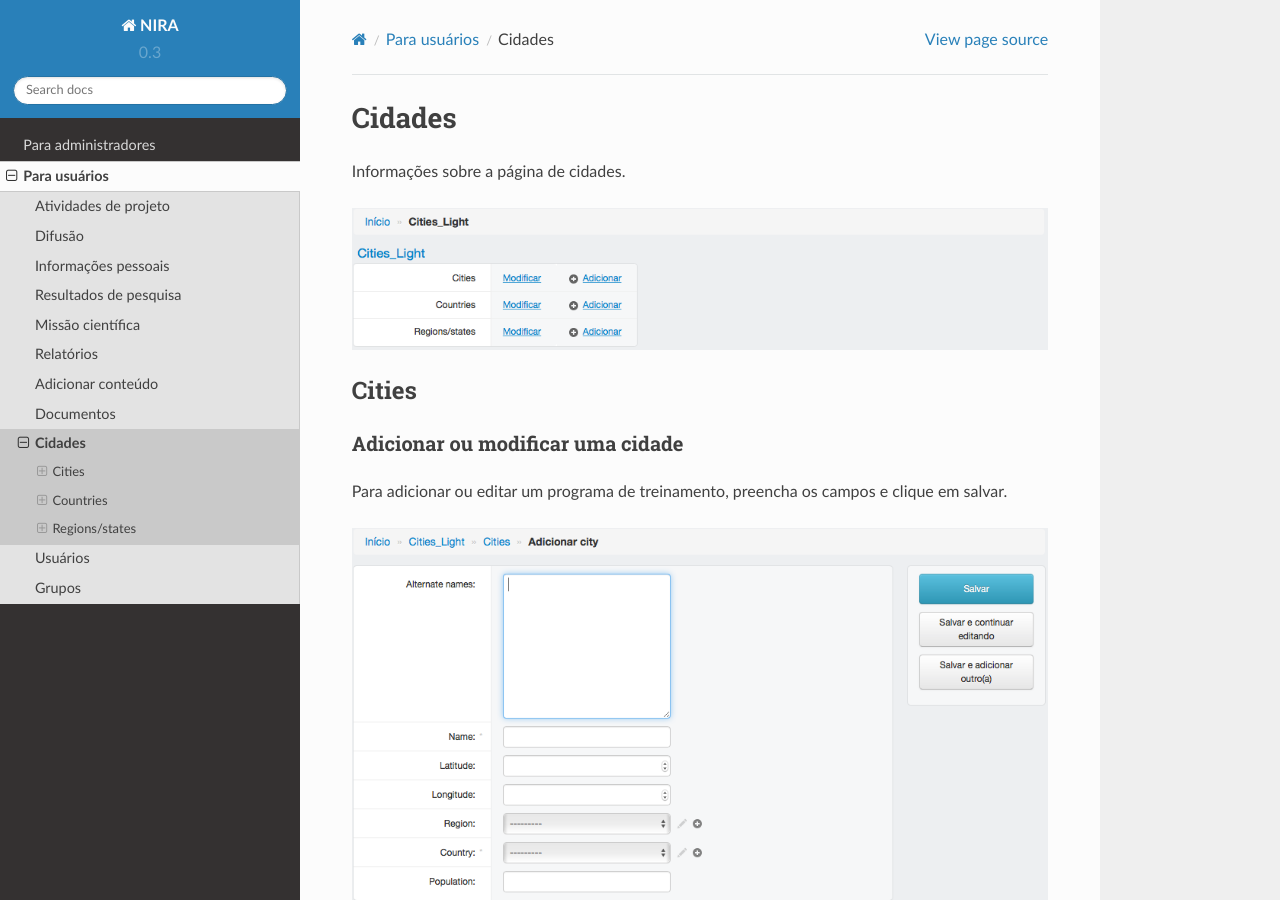
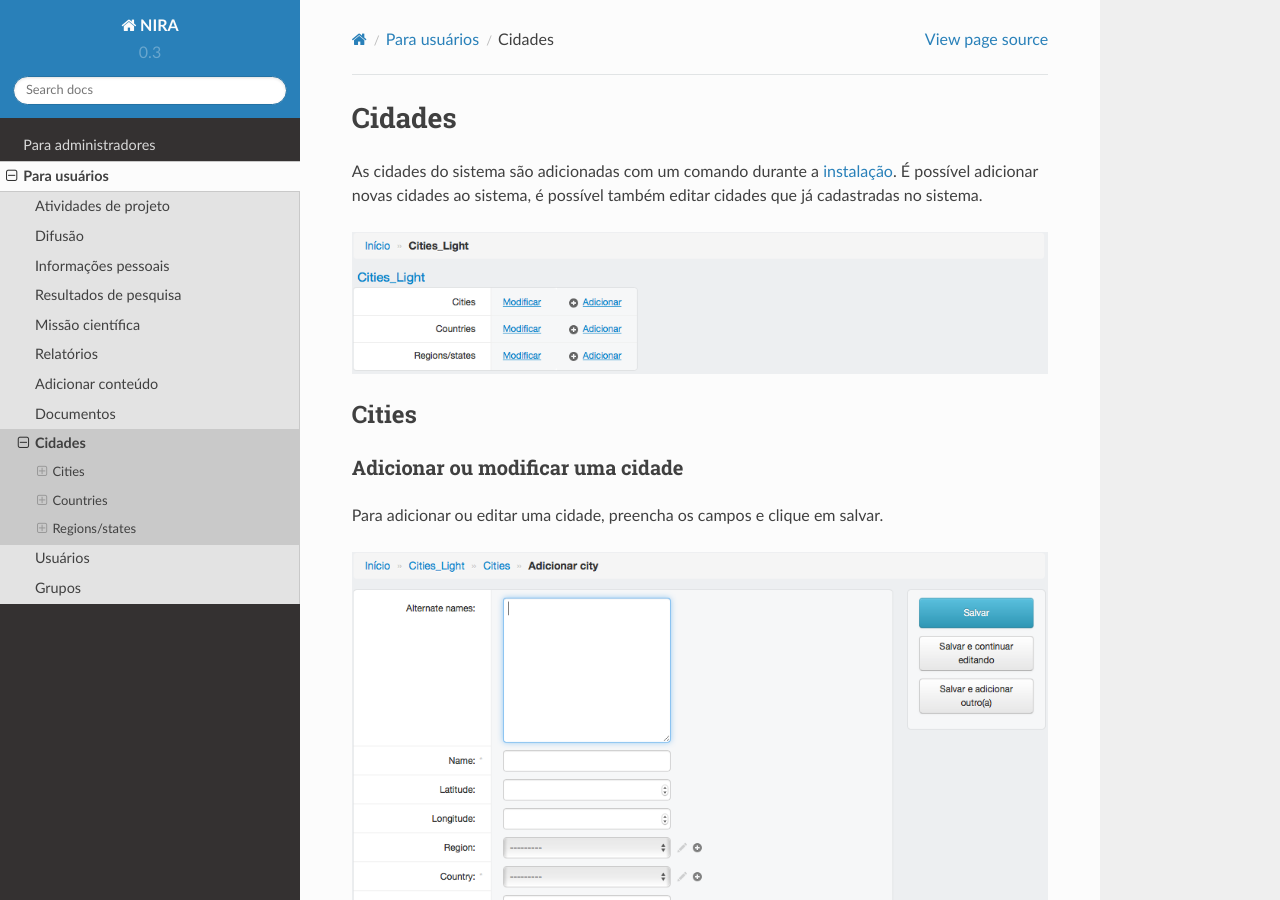
Before and after one commit to neuromat/intranet, a Sphinx documentation site: the page built from docs/source/cidades/main.rst, in a window 1280 px wide and 900 px high. Built offline with Sphinx 7.4.7 and the Read the Docs theme 2.0.0, drawn with Linux system fonts in a browser that asks for light colours.

```diff
--- a/docs/source/adicionar_conteudo/main.rst
+++ b/docs/source/adicionar_conteudo/main.rst
@@ -3,6 +3,9 @@ Adicionar conteúdo
 ==================
 
 Página detalhando como adicionar conteúdo no NIRA.
+
+.. image:: imagens/adicionar_conteudo.png
+
 
 *******************************
 Criar/Atualizar nome de citação
--- a/docs/source/cidades/main.rst
+++ b/docs/source/cidades/main.rst
@@ -2,7 +2,8 @@
 Cidades
 =======
 
-Informações sobre a página de cidades.
+As cidades do sistema são adicionadas com um comando durante a `instalação <../instalacao/main.html#configuracoes-finais>`_.
+É possível adicionar novas cidades ao sistema, é possível também editar cidades que já cadastradas no sistema.
 
 .. image:: imagens/cidades.png
 
@@ -15,7 +16,7 @@ Cities
 Adicionar ou modificar uma cidade
 ---------------------------------
 
-Para adicionar ou editar um programa de treinamento, preencha os campos e clique em salvar.
+Para adicionar ou editar uma cidade, preencha os campos e clique em salvar.
 
 .. image:: imagens/add_cidade.png
 
--- a/docs/source/documentos/main.rst
+++ b/docs/source/documentos/main.rst
@@ -3,6 +3,9 @@ Documentos
 ==========
 
 Informações sobre as opções de documentos do NIRA.
+
+.. image:: imagens/documentos.png
+
 
 ****************
 FAPESP - Anexo 5
--- a/docs/source/relatorios/main.rst
+++ b/docs/source/relatorios/main.rst
@@ -3,6 +3,8 @@ Relatórios
 ==========
 
 Informações sobre os relatórios que podem ser gerados no NIRA.
+
+.. image:: imagens/relatorios.png
 
 
 ********************
```
Also changed, not shown: docs/source/instalacao/main.rst (+7 -0 lines), docs/source/adicionar_conteudo/imagens/adicionar_conteudo.png (added), docs/source/documentos/imagens/documentos.png (added), docs/source/relatorios/imagens/relatorios.png (added).
